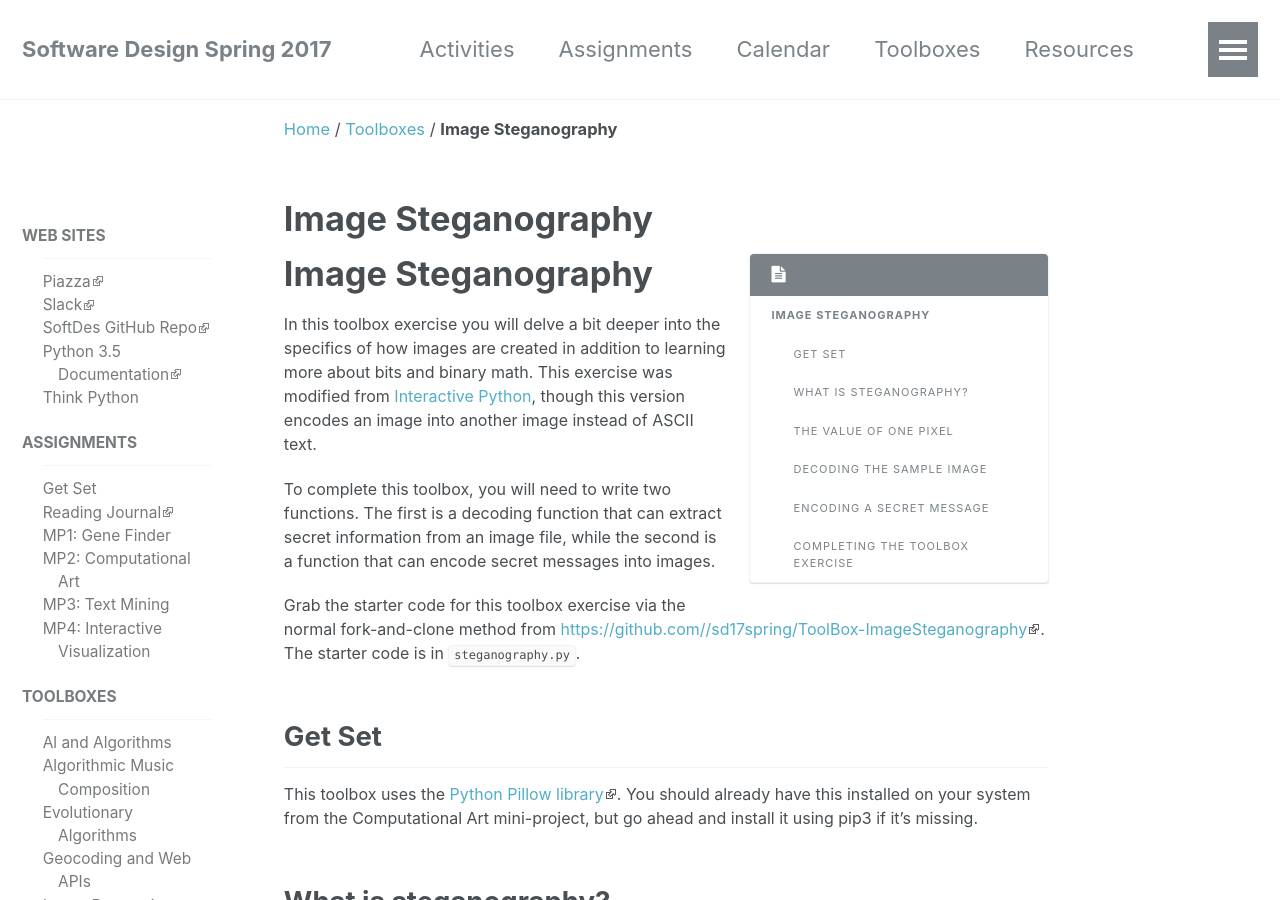
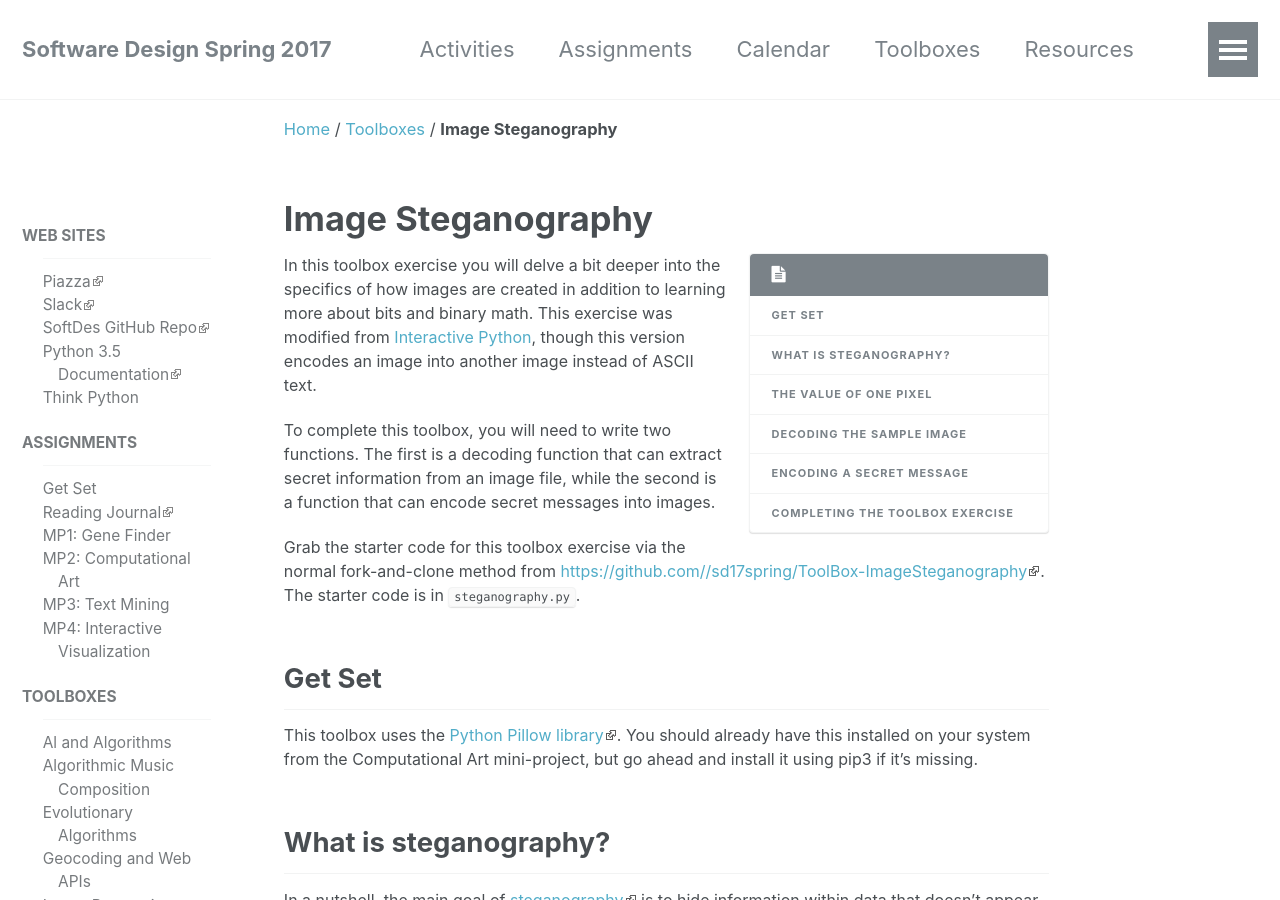
Before and after one commit to sd17spring/sd17spring.github.io, a Jekyll site: the page built from _toolboxes/image-steganography.md, in a window 1280 px wide and 900 px high. Built offline with Jekyll 4.4.1, drawn with Linux system fonts in a browser that asks for light colours.

Commit message:
delete double header

```diff
--- a/_toolboxes/image-steganography.md
+++ b/_toolboxes/image-steganography.md
@@ -6,8 +6,6 @@ title: Image Steganography
 
 {% include toc %}
 
-
-# Image Steganography
 In this toolbox exercise you will delve a bit deeper into the specifics of how images are created in addition to learning more about bits and binary math. This exercise was modified from [Interactive Python](http://interactivepython.org/runestone/static/everyday/2013/03/1_steganography.html), though this version encodes an image into another image instead of ASCII text.
 
 To complete this toolbox, you will need to write two functions. The first is a decoding function that can extract secret information from an image file, while the second is a function that can encode secret messages into images.
```
